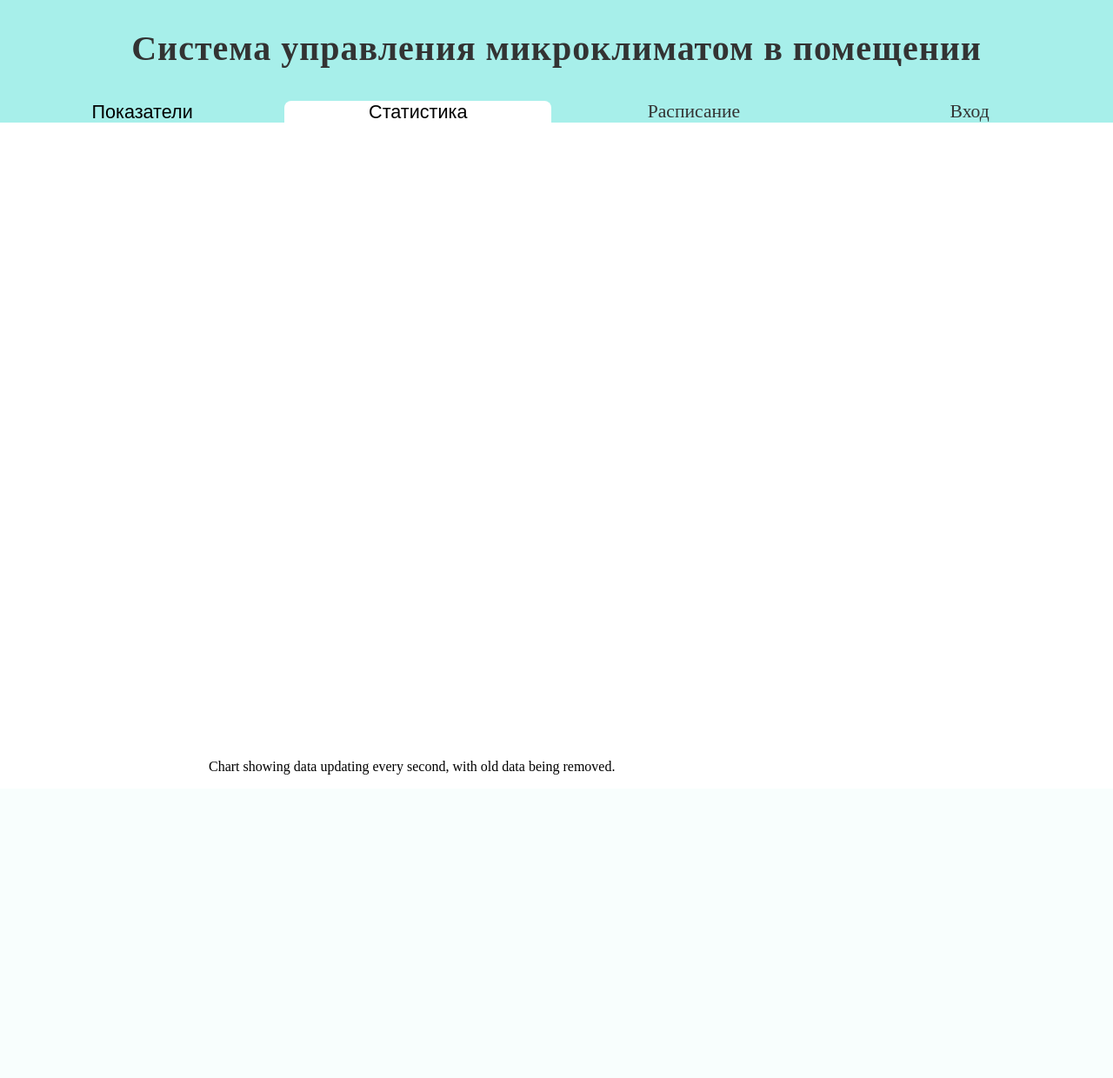
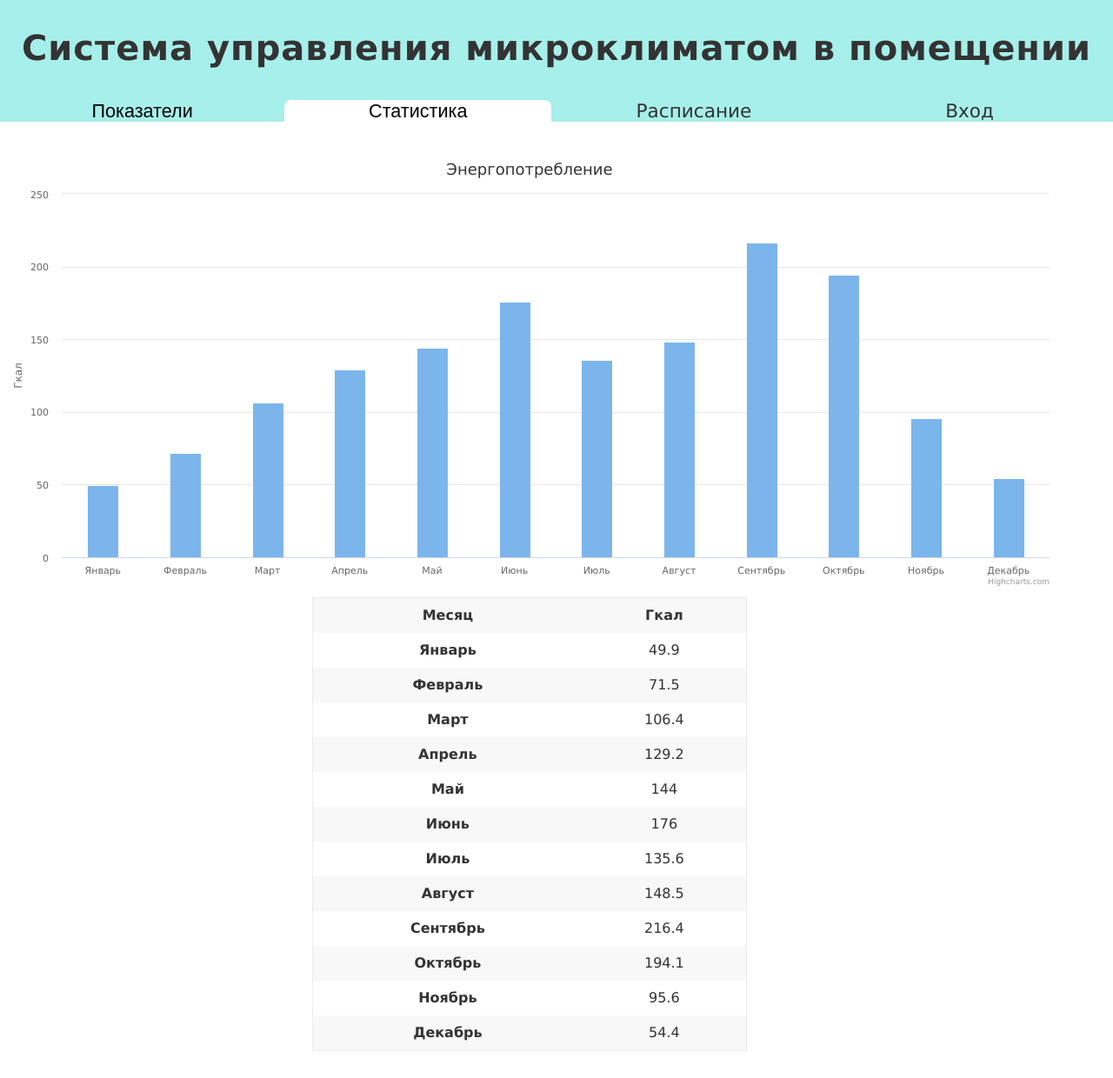
Before and after one commit to Sliznyak-tyan/DeepLoma, a Django app: page /system/statistics/ in a window 1280 px wide. Shown: the whole page at 87% size. Before the commit the page ends 891 px from the top, so only its background shows below. Run offline with Django 4.2, Linux system fonts and the light colour scheme; data that the repository does not hold is empty.

Commit message:
add statistics template

```diff
--- a/control_center/constans.py
+++ b/control_center/constans.py
@@ -1,2 +1,3 @@
 TEMP_SENSOR_1_URL = 'http://127.0.0.1:8088/sensors/temperature?sensor_id=1'
 HUMIDITY_SENSOR_1_URL = 'http://127.0.0.1:8088/sensors/humidity?sensor_id=1'
+HEAT_SENSOR_1_URL = 'http://127.0.0.1:8088/sensors/heat?sensor_id=1'
--- a/control_center/endpoints/__init__.py
+++ b/control_center/endpoints/__init__.py
@@ -1,4 +1,5 @@
 from .temperarure_endpoint import temp_handler
 from .humidity_endpoint import humidity_handler
+from .heat_endpoint import heat_handler
 
-__all__ = ['temp_handler', 'humidity_handler', ]
+__all__ = ['temp_handler', 'humidity_handler', 'heat_handler', ]
--- /dev/null
+++ b/control_center/endpoints/heat_endpoint.py
@@ -0,0 +1,17 @@
+import requests
+
+from control_center.constans import HEAT_SENSOR_1_URL
+
+
+def heat_handler():
+    data_humidity = None
+    try:
+        data_humidity = requests.get(HEAT_SENSOR_1_URL, verify=False).json()
+    except Exception as err:
+        print(err)
+    print(data_humidity)
+    time_data = data_humidity['date_n_time']
+    time_data = time_data[:-10]
+    data = {'quantity': data_humidity['Quantity']*0.01, 'date_and_time': time_data}
+    print(data['quantity'])
+    return data
--- a/control_center/static/css/statistics_style.css
+++ b/control_center/static/css/statistics_style.css
@@ -24,7 +24,7 @@
         }
 
  .columns {
-            width: 23%;
+            width: 95%;
             float: left;
             font-family: "Source Sans Pro";
             color: #333333;
@@ -36,9 +36,8 @@
             margin-bottom: 15px;
             padding-left: 0px;
             padding-right: 0px;
-            margin-left:10px;
-            margin-right: 10px;
-            box-shadow: 0px 0px 20px #CCCCCC;
+            margin-left:0px;
+            margin-right: 0px;
             border: 0px solid;
             padding: 1px;
             margin-bottom: 10px;
@@ -78,7 +77,7 @@
             float: left;
             margin-right: auto;
             margin-top: 5px;
-            font-family: "Source Sans Pro";
+            font-family: Verdana, sans-serif;
             font-weight: normal;
             font-size: 135%;
             color: #333333;
@@ -107,7 +106,7 @@
  .title {
             font-weight: bold;
             font-style: normal;
-            font-family: "Source Sans Pro";
+            font-family: Verdana, sans-serif;
             font-size: 40px;
             text-align: center;
             color: #333333;
@@ -139,7 +138,7 @@
        cursor: pointer;
   }
 
-  .highcharts-figure,
+ .highcharts-figure,
 .highcharts-data-table table {
     min-width: 320px;
     max-width: 800px;
@@ -147,7 +146,7 @@
 }
 
 #container {
-    height: 400px;
+    height: 0px;
 }
 
 .highcharts-data-table table {
--- a/control_center/views.py
+++ b/control_center/views.py
@@ -4,6 +4,7 @@ from django.shortcuts import render
 
 from control_center.endpoints import temp_handler
 from control_center.endpoints import humidity_handler
+from control_center.endpoints import heat_handler
 
 
 class IndicatorsView(APIView):
@@ -16,4 +17,5 @@ class IndicatorsView(APIView):
 
 class StatisticsView(APIView):
     def get(self, request):
-        return render(request, 'html/statistics.html')
+        heat_data = heat_handler()
+        return render(request, 'html/statistics.html', {'data': heat_data})
--- a/templates/html/indicators.html
+++ b/templates/html/indicators.html
@@ -39,7 +39,7 @@
 
   <div class="row">
     <div class="columns">
-     <div class="test">
+     <div>
 		<h4>Температура в помещении</h4>
 			<p align="center"><h5>{{ data.temperature_data.message }}</h5></p>
 		  <p>Дата и время измерения: {{ data.temperature_data.date_and_time }}</p>
--- a/templates/html/statistics.html
+++ b/templates/html/statistics.html
@@ -7,17 +7,14 @@
 <meta name="viewport" content="width=device-width, initial-scale=1">
 <title>Статистика</title>
 <link href="{% static 'css/statistics_style.css' %}" rel="stylesheet" type="text/css">
-<!-- HTML5 shim and Respond.js for IE8 support of HTML5 elements and media queries -->
-<!-- WARNING: Respond.js doesn't work if you view the page via file:// -->
-<!--[if lt IE 9]>
-    <script src="https://oss.maxcdn.com/html5shiv/3.7.2/html5shiv.min.js"></script>
-    <script src="https://oss.maxcdn.com/respond/1.4.2/respond.min.js"></script>
-    <script src="https://code.highcharts.com/highcharts.js"></script>
-    <script src="../scripts/statistics_js.js"></script>
-    <![endif]-->
 </head>
 
 <body>
+<script src="https://code.highcharts.com/highcharts.js"></script>
+<script src="https://code.highcharts.com/modules/exporting.js"></script>
+<script src="https://code.highcharts.com/modules/export-data.js"></script>
+<script src="https://code.highcharts.com/modules/accessibility.js"></script>
+
 <div class="div_container">
 <header>
     <div class="primary_header">
@@ -26,7 +23,7 @@
   <nav class="secondary_header" id="menu">
       <ul>
         <li>
-            <button onclick="location.href='main.html'" id="button" class="button_class">Показатели</button>
+            <button onclick="location.href='http://127.0.0.1:8000/system/indicators/'" id="button" class="button_class">Показатели</button>
         </li>
         <li id="active_tab">
             <button onclick="location.href='http://127.0.0.1:8000/system/statistics/'" id="button" class="button_class">
@@ -39,16 +36,85 @@
     </nav>
 </header>
 
-    <div id="container" style="height: 300px"></div>
+
+<div class="row">
+    <div class="columns">
+    <div id="container" style="height: 500px"></div>
 
     <div>
         <figure class="highcharts-figure">
-            <div id="container"></div>
-            <p class="highcharts-description">
-                Chart showing data updating every second, with old data being removed.
-            </p>
+        <div id="container"></div>
         </figure>
+
+        <script type="text/javascript">
+            Highcharts.chart('container', {
+                chart: {
+                    type: 'column'
+                },
+                title: {
+                    text: 'Энергопотребление'
+                },
+                xAxis: {
+                    categories: [
+                        'Январь',
+                        'Февраль',
+                        'Март',
+                        'Апрель',
+                        'Май',
+                        'Июнь',
+                        'Июль',
+                        'Август',
+                        'Сентябрь',
+                        'Октябрь',
+                        'Ноябрь',
+                        'Декабрь'
+                    ],
+                    title: {
+                        text: 'Месяц',
+                        enabled: false
+                    },
+                    crosshair: false
+                },
+                yAxis: {
+                    min: 0,
+                    title: {
+                        text: 'Гкал'
+                    }
+                },
+                legend: {
+                    enabled: false
+                },
+                exporting: {
+                    showTable: true,
+                    allowHTML: true,
+                    enabled: false,
+                    tableCaption: false
+                },
+                tooltip: {
+                    headerFormat: '<span style="font-size:10px">{point.key}</span><table>',
+                    pointFormat: '<tr><td style="color:{series.color};padding:0">{series.name}: </td>' +
+                        '<td style="padding:0"><b>{point.y:.1f} </b></td></tr>',
+                    footerFormat: '</table>',
+                    shared: true,
+                    useHTML: true
+                },
+                plotOptions: {
+                    column: {
+                        pointPadding: 0.2,
+                        borderWidth: 0
+                    }
+                },
+                series: [{
+                    name: 'Гкал',
+                    data: [49.9, 71.5, 106.4, 129.2, 144.0, 176.0, 135.6, 148.5, 216.4, 194.1, 95.6, 54.4]
+                }]
+            });
+		</script>
+
+        </div>
     </div>
+
+</div>
 </div>
 </body>
 </html>
```
